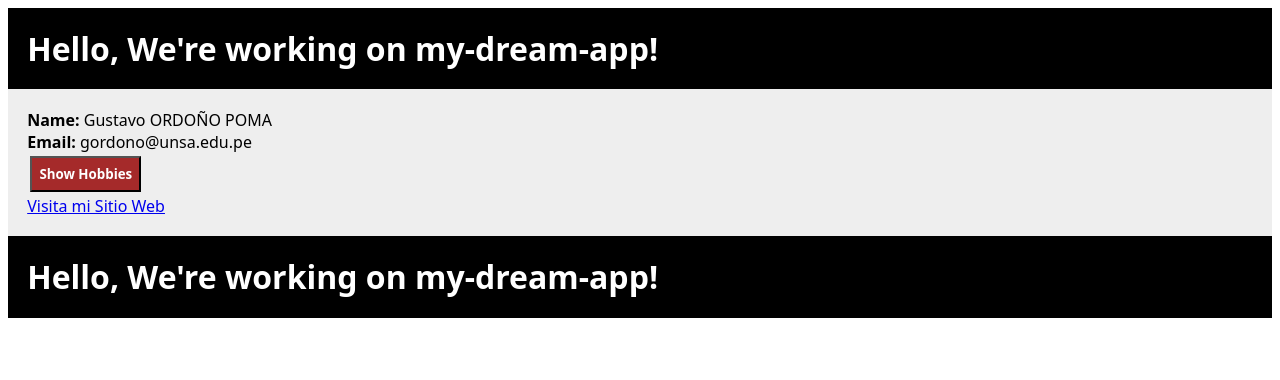
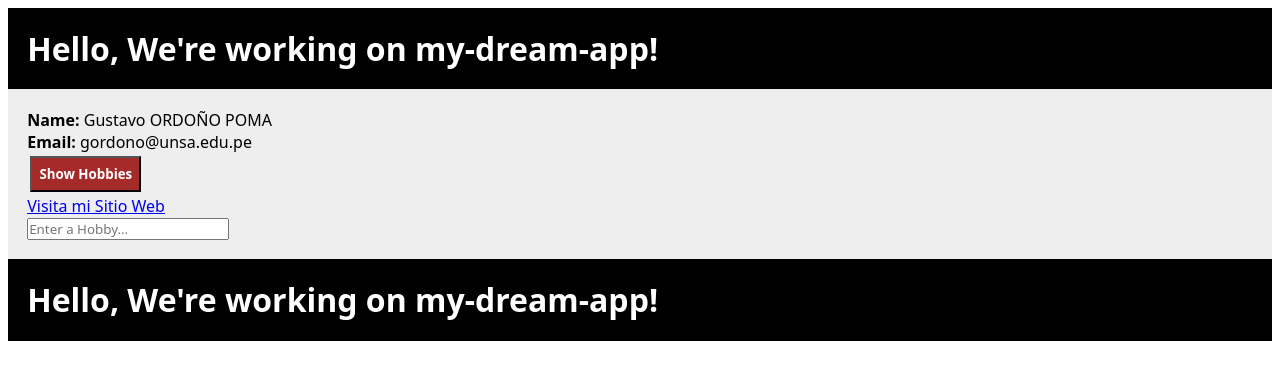
Before and after one commit to gopoma/2022-pweb2-Laboratorio07, an Angular app: page / in a window 1280 px wide. Shown: the top 380 px of the page. Built offline with nearby package versions, Linux system fonts and the light colour scheme.

Commit message:
Workout with Event binding through the adding of new hobbies

```diff
--- a/src/app/app.component.html
+++ b/src/app/app.component.html
@@ -15,6 +15,9 @@
     </ul>
   </div>
   <a href="{{ webpage }}" target="_blank">Visita mi Sitio Web</a>
+  <form (submit)="newHobby(hobby)">
+    <input #hobby type="text" placeholder="Enter a Hobby...">
+  </form>
 </div>
 <div class="black">
   <h1>Hello, We're working on {{ title }}!</h1>
--- a/src/app/app.component.ts
+++ b/src/app/app.component.ts
@@ -25,4 +25,12 @@ export class AppComponent {
   toggleHobbies() {
     this.showHobbies = !this.showHobbies;
   }
+
+  newHobby(hobby: any) {
+    if(!hobby.value.trim()) {return false;}
+
+    this.hobbies.push(hobby.value);
+    hobby.value = "";
+    return false;
+  }
 }
```
